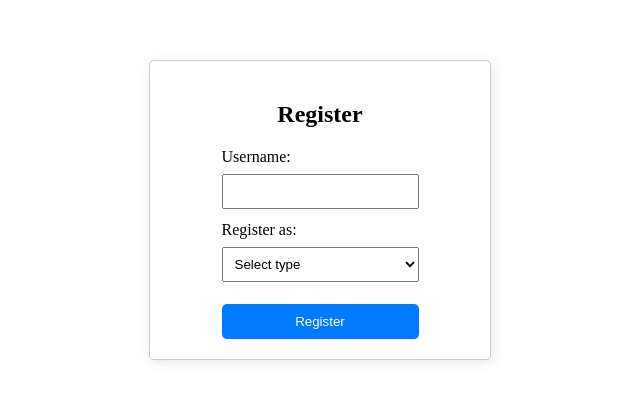
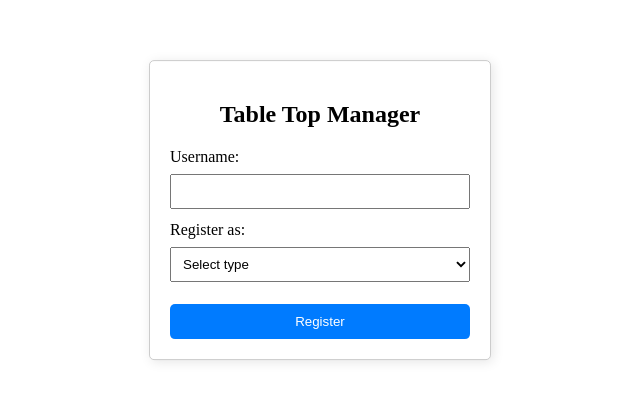
Before and after one commit to aj8971996/ttmAPI, an Angular app in the folder ttm_angular_service/tabletopmanager/: page /register in a window 1280 px wide. Shown: the part 190-590 px from the top of the page, without its empty margins (320-960 px from the left). Built offline with nearby package versions, Linux system fonts and the light colour scheme.

Commit message:
updates to login and registration

```diff
--- a/ttm_angular_service/tabletopmanager/src/app/login/login.component.css
+++ b/ttm_angular_service/tabletopmanager/src/app/login/login.component.css
@@ -27,11 +27,11 @@ body {
   flex-direction: column;
   justify-content: center;
   align-items: center;
-  margin: auto; /* Add auto margin */
-  position: absolute; /* Ensures it sticks to the center */
-  top: 50%; /* Adjust to center vertically */
-  left: 50%; /* Adjust to center horizontally */
-  transform: translate(-50%, -50%); /* Move it back to true center */
+  margin: auto;
+  position: absolute;
+  top: 50%;
+  left: 50%;
+  transform: translate(-50%, -50%);
 }
 
 h2 {
@@ -51,15 +51,21 @@ input {
   box-sizing: border-box;
 }
 
+form {
+  width: 100%;  /* Ensures the form takes the full width of the container */
+}
+
 button {
-  width: 100%;
+  display: block;
+  width: 100%;  /* Ensure both buttons are full-width and equal */
   padding: 10px;
   background-color: #007bff;
   color: white;
   border: none;
   border-radius: 5px;
   cursor: pointer;
-  margin-top: 10px; /* Adds space between the buttons */
+  margin-top: 10px;  /* Adds uniform space between buttons */
+  box-sizing: border-box;  /* Ensures the padding is included in width */
 }
 
 button:hover {
@@ -68,9 +74,9 @@ button:hover {
 
 /* Specific styling for the Register button */
 button.register-button {
-  background-color: #28a745; /* Different color for register */
+  background-color: #28a745;
 }
 
 button.register-button:hover {
-  background-color: #218838; /* Darker shade on hover */
+  background-color: #218838;
 }
--- a/ttm_angular_service/tabletopmanager/src/app/login/login.component.html
+++ b/ttm_angular_service/tabletopmanager/src/app/login/login.component.html
@@ -1,5 +1,5 @@
 <div class="login-container">
-  <h2>Login</h2>
+  <h2>Table Top Manager</h2>
   <form (ngSubmit)="login()">
     <div>
       <label for="username">Username:</label>
--- a/ttm_angular_service/tabletopmanager/src/app/register/register.component.css
+++ b/ttm_angular_service/tabletopmanager/src/app/register/register.component.css
@@ -21,6 +21,7 @@ html, body {
   border-radius: 5px;
   box-shadow: 2px 2px 12px rgba(0, 0, 0, 0.1);
   background-color: white;
+
   /* Centering the container */
   display: flex;
   flex-direction: column;
@@ -51,8 +52,13 @@ html, body {
   box-sizing: border-box;
 }
 
+form {
+  width: 100%;  /* Ensure the form takes full width like in the login component */
+}
+
 button {
-    width: 100%;
+  display: block;
+  width: 100%;  /* Ensure button takes full width */
   padding: 10px;
   background-color: #007bff;
   color: white;
@@ -60,6 +66,7 @@ html, body {
   border-radius: 5px;
   cursor: pointer;
   margin-top: 10px; /* Add margin between buttons */
+  box-sizing: border-box;  /* Ensure padding and border are included in width */
 }
 
 button:hover {
--- a/ttm_angular_service/tabletopmanager/src/app/register/register.component.html
+++ b/ttm_angular_service/tabletopmanager/src/app/register/register.component.html
@@ -1,5 +1,5 @@
 <div class="register-container">
-    <h2>Register</h2>
+    <h2>Table Top Manager</h2>
     <form (ngSubmit)="register()">
       <div>
         <label for="username">Username:</label>
--- a/ttm_angular_service/tabletopmanager/src/app/register/register.component.ts
+++ b/ttm_angular_service/tabletopmanager/src/app/register/register.component.ts
@@ -1,6 +1,7 @@
 import { Component } from '@angular/core';
 import { FormsModule } from '@angular/forms';
 import { AuthService } from '../auth.service';
+import { Router } from '@angular/router'; // Import Router for navigation
 
 @Component({
   selector: 'app-register',
@@ -11,26 +12,15 @@ import { AuthService } from '../auth.service';
 })
 export class RegisterComponent {
   user_name: string = '';
-  user_type: string = ''; // "GM" or "Player"
+  user_type: string = ''; // You can define whether they are GM or Player here
 
-  constructor(private authService: AuthService) {}
+  constructor(private authService: AuthService, private router: Router) {} // Inject Router
 
   register() {
-    // Validate that user_type is either "GM" or "Player"
-    if (this.user_type !== 'GM' && this.user_type !== 'Player') {
-      console.error('Invalid user type selected');
-      return;
-    }
-
-    this.authService.register(this.user_name, this.user_type).subscribe(
-      (response) => {
-        console.log('Registered:', response);
-        // Handle the response, e.g., store user info, navigate, etc.
-      },
-      (error) => {
-        console.error('Registration failed:', error);
-        // Handle registration failure
-      }
-    );
+    this.authService.register(this.user_name, this.user_type).subscribe(response => {
+      console.log('Registered:', response);
+      // Handle the response, e.g., navigate back to login
+      this.router.navigate(['/login']); // Redirect to login
+    });
   }
 }
```
Lines whose indentation alone changed are shown as unchanged.
